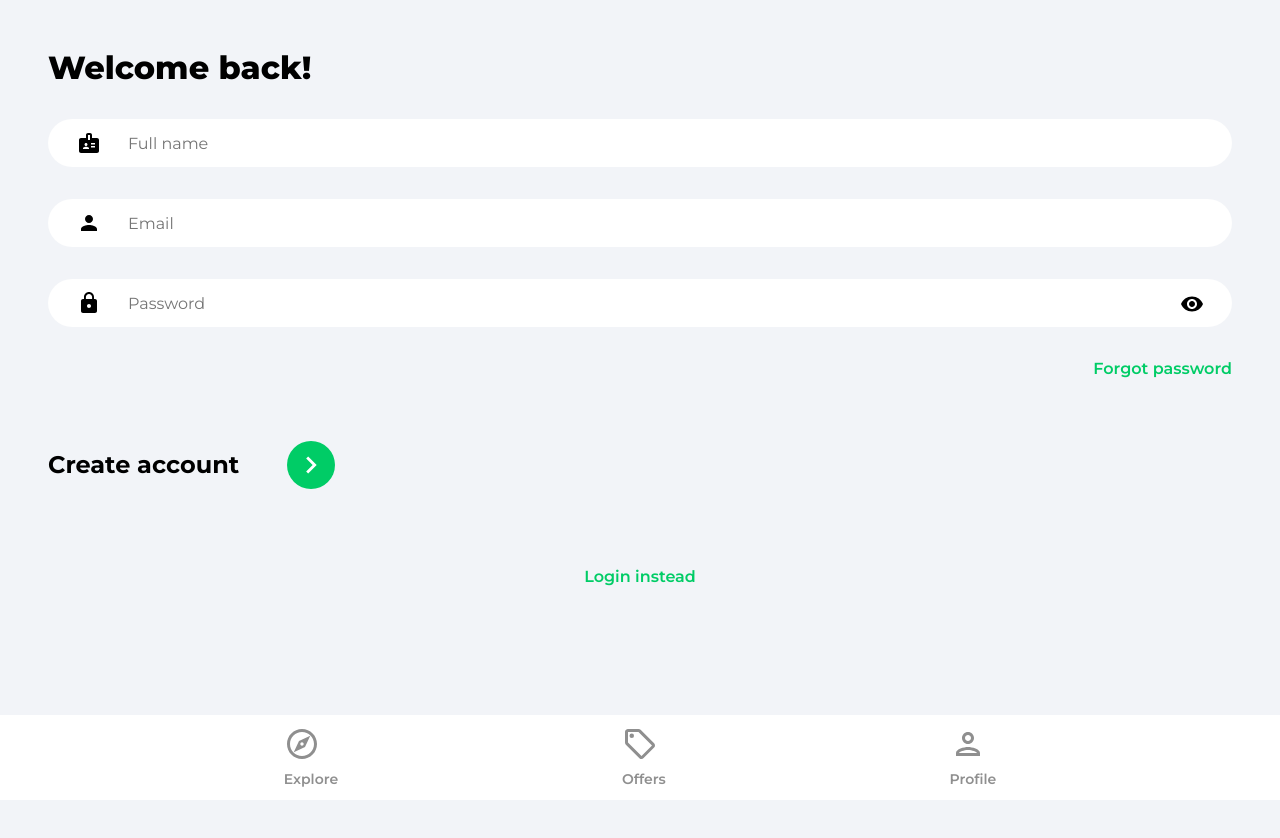
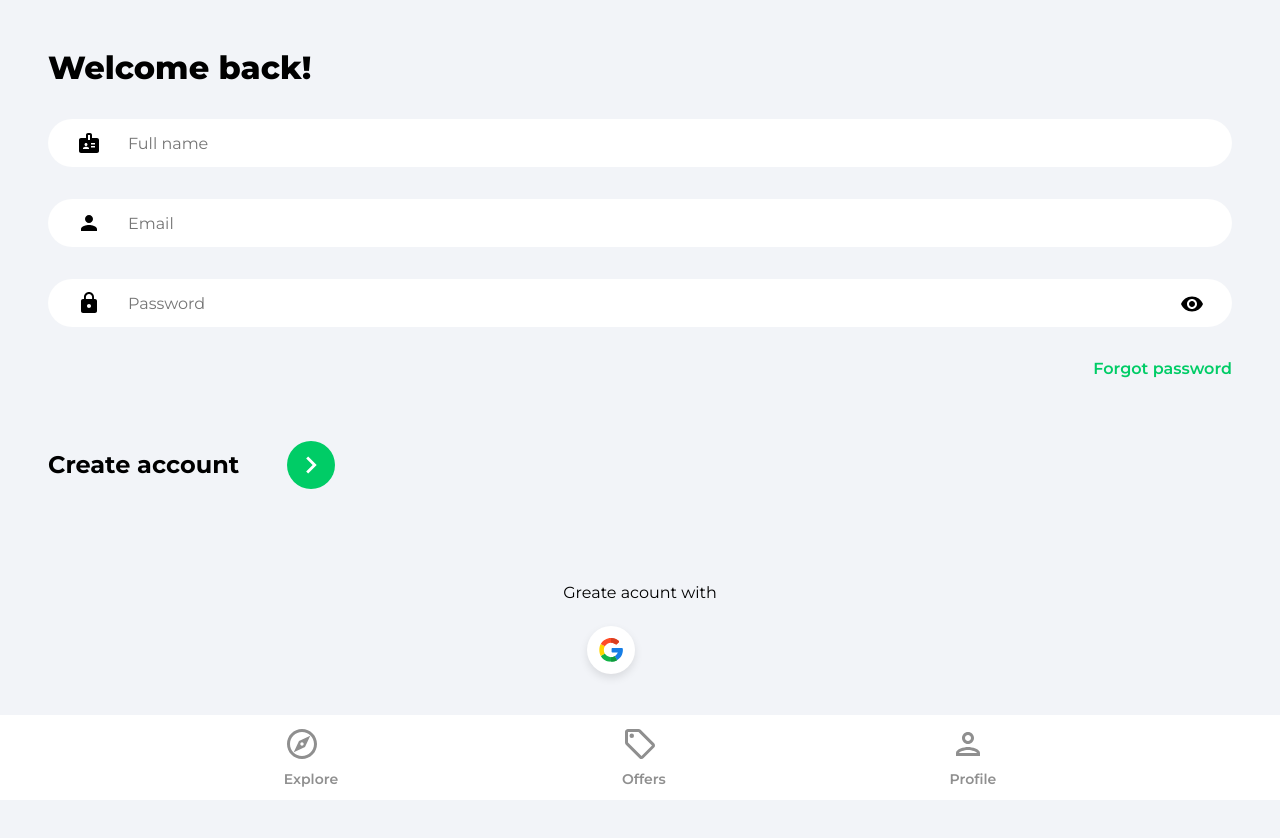
Before and after one commit to N00bG1rl/housemarket-project, a React (Create React App) app: page /create-account in a window 1280 px wide. Shown: the top 838 px of the page. Before the commit the page ends 800 px from the top, so only its background shows below. Built offline with nearby package versions, Linux system fonts and the light colour scheme.

Commit message:
Added google auth

```diff
--- a/src/App.js
+++ b/src/App.js
@@ -3,7 +3,7 @@
 import 'react-toastify/dist/ReactToastify.css'
 
 import Navbar from './components/layout/Navbar'
-import PrivateRoute from './components/PrivateRoute'
+import PrivateRoute from './components/utils/PrivateRoute'
 import Explore from './pages/Explore'
 import Offers from './pages/Offers'
 import Profile from './pages/Profile'
--- /dev/null
+++ b/src/components/utils/OAuth.jsx
@@ -0,0 +1,54 @@
+import { useLocation, useNavigate } from 'react-router-dom'
+import { getAuth, signInWithPopup, GoogleAuthProvider } from 'firebase/auth'
+import { doc, setDoc, getDoc, serverTimestamp } from 'firebase/firestore'
+import { db } from '../../firebase.config'
+import { toast } from 'react-toastify'
+import googleIcon from '../../assets/svg/googleIcon.svg'
+
+function OAuth() {
+	const navigate = useNavigate()
+	const location = useLocation()
+
+	const onGoogleClick = async () => {
+		try {
+			const auth = getAuth()
+			const provider = new GoogleAuthProvider()
+			provider.setCustomParameters({
+				prompt: 'select_account',
+			})
+			const result = await signInWithPopup(auth, provider)
+			const user = result.user
+
+			// Check for user, from db
+			const docRef = doc(db, 'users', user.uid)
+			const docSnap = await getDoc(docRef)
+			console.log(docSnap)
+
+			// If user doesn't exist, create user
+			if (!docSnap.exists()) {
+				await setDoc(doc(db, 'users', user.uid), {
+					name: user.displayName,
+					email: user.email,
+					timestamp: serverTimestamp(),
+				})
+			}
+			navigate('/profile')
+		} catch (error) {
+			console.log(error)
+			toast.error('Could not authorize with Google')
+		}
+	}
+
+	return (
+		<div className='socialLogin'>
+			<p>
+				{location.pathname === '/login' ? 'Login' : 'Greate acount'} with{' '}
+				<button className='socialIconDiv' onClick={onGoogleClick}>
+					<img className='socialIconImg' src={googleIcon} alt='google' />
+				</button>
+			</p>
+		</div>
+	)
+}
+
+export default OAuth
--- a/src/components/PrivateRoute.jsx
+++ b/src/components/utils/PrivateRoute.jsx
@@ -1,7 +1,7 @@
 import { Navigate, Outlet } from 'react-router-dom'
-import { useAuthStatus } from '../hooks/useAuthStatus'
+import { useAuthStatus } from '../../hooks/useAuthStatus'
 
-import Spinner from './layout/Spinner'
+import Spinner from '../layout/Spinner'
 
 const PrivateRoute = () => {
 	const { loggedIn, isPending } = useAuthStatus()
--- a/src/pages/CreateAccount.jsx
+++ b/src/pages/CreateAccount.jsx
@@ -8,6 +8,7 @@
 } from 'firebase/auth'
 import { doc, setDoc, serverTimestamp } from 'firebase/firestore'
 import { db } from '../firebase.config'
+import OAuth from '../components/utils/OAuth'
 
 import { ReactComponent as ArrowRightIcon } from '../assets/svg/keyboardArrowRightIcon.svg'
 import visibilityIcon from '../assets/svg/visibilityIcon.svg'
@@ -43,7 +44,7 @@
 			)
 
 			const user = userCredential.user
-			console.log(user)
+			//console.log(user)
 
 			updateProfile(auth.currentUser, {
 				displayName: name,
@@ -119,6 +120,8 @@
 					</div>
 				</form>
 
+				<OAuth />
+
 				<Link to='/login' className='registerLink'>
 					Login instead
 				</Link>
--- a/src/pages/Login.jsx
+++ b/src/pages/Login.jsx
@@ -6,6 +6,7 @@
 	signInWithEmailAndPassword,
 	updateProfile,
 } from 'firebase/auth'
+import OAuth from '../components/utils/OAuth'
 
 import { ReactComponent as ArrowRightIcon } from '../assets/svg/keyboardArrowRightIcon.svg'
 import visibilityIcon from '../assets/svg/visibilityIcon.svg'
@@ -94,6 +95,8 @@
 					</div>
 				</form>
 
+				<OAuth />
+
 				<Link to='/create-account' className='registerLink'>
 					Sign up instead
 				</Link>
```
